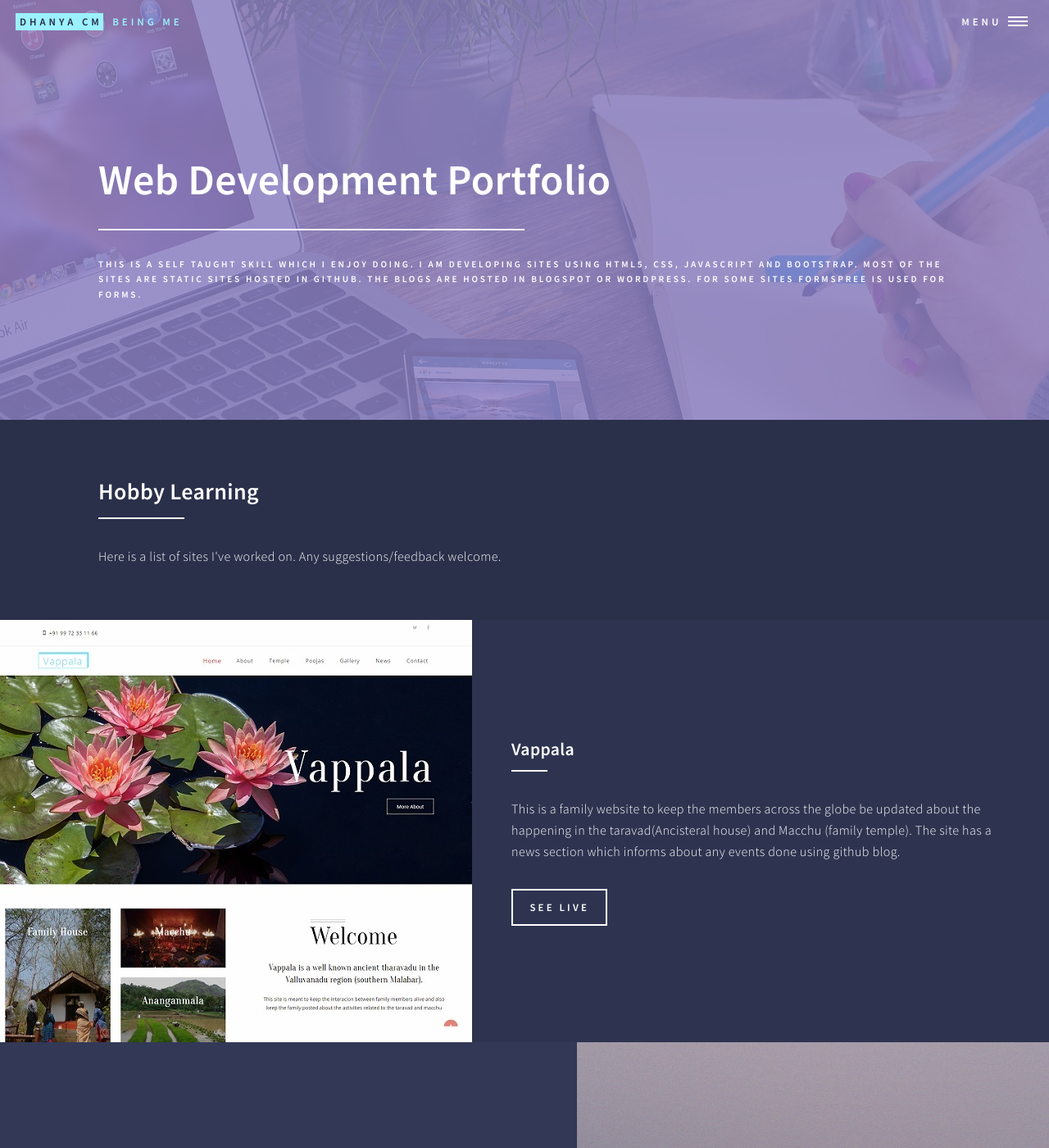
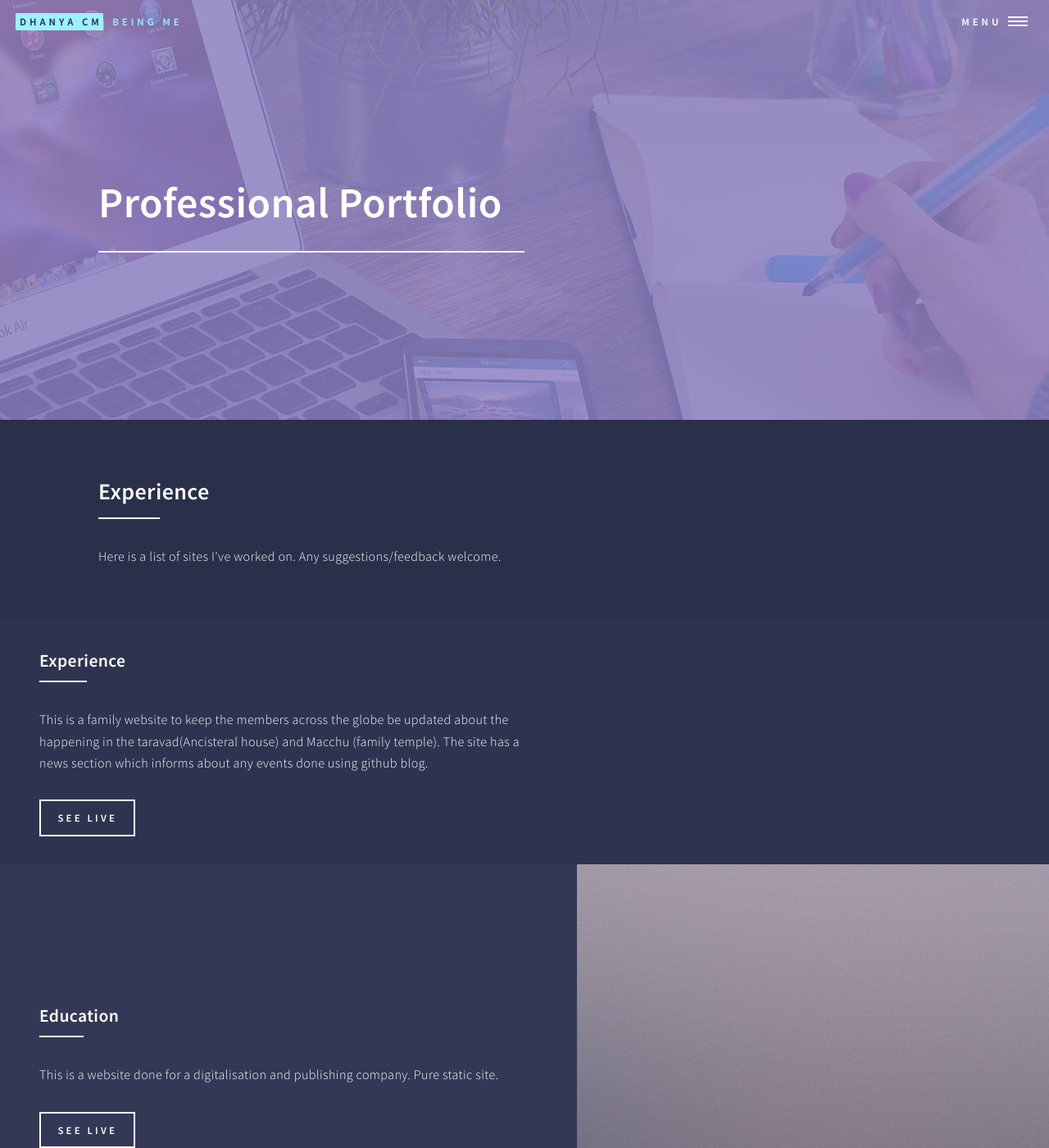
Before and after one commit to dhanyacm/dhanyacm, a Jekyll site: the page built from resume.html, in a window 1280 px wide and 1400 px high. Shown: the whole window at 82% size. Built offline with Jekyll 4.4.1, drawn with Linux system fonts in a browser that asks for light colours; some of the changed text lies outside the part shown.

Commit message:
Update resume.html

```diff
--- a/resume.html
+++ b/resume.html
@@ -14,12 +14,11 @@
 								<img src="images/pic06.jpg" alt="" />
 							</span>
 							<header class="major">
-								<h1>Web Development Portfolio</h1>
+								<h1>Professional Portfolio</h1>
 							</header>
 							<div class="content">
-								<p>This is a self taught skill which I enjoy doing.
-								I am developing sites using HTML5, CSS, javascript and bootstrap. Most of the sites are static sites hosted in Github.
-								The blogs are hosted in blogspot or wordpress. For some sites formspree is used for forms.
+								<p>
+
 								</p>
 							</div>
 						</div>
@@ -33,7 +32,7 @@
 							<section id="one">
 								<div class="inner">
 									<header class="major">
-										<h2>Hobby Learning</h2>
+										<h2>Experience</h2>
 									</header>
 									<p>
 
@@ -45,13 +44,11 @@
 						<!-- Two -->
 							<section id="two" class="spotlights">
 								<section>
-									<a href="https://vappala.com/" class="image" style="overflow: auto;">
-										<img src="images/websites/vappala.jpg" alt="vappala.com" data-position="center center" />
-									</a>
+
 									<div class="content">
 										<div class="inner">
 											<header class="major">
-												<h3>Vappala</h3>
+												<h3>Experience</h3>
 											</header>
 											<p>
 												This is a family website to keep the members across the globe be updated about the happening in the taravad(Ancisteral house) and Macchu (family temple). The site has a news section which informs about any events done using github blog.
@@ -69,7 +66,7 @@
 									<div class="content">
 										<div class="inner">
 											<header class="major">
-												<h3>WriteGenie</h3>
+												<h3>Education</h3>
 											</header>
 											<p>
 												This is a website done for a digitalisation and publishing company. Pure static site.
@@ -116,24 +113,7 @@
 										</div>
 									</div>
 								</section>
-								<section>
-									<a href="https://dhanyacm.com/" class="image">
-										<img src="images/websites/dhanyacm.jpg" alt="" data-position="25% 25%" />
-									</a>
-									<div class="content">
-										<div class="inner">
-											<header class="major">
-												<h3>Dhanya CM</h3>
-											</header>
-											<p>
-												This website is done to consolidate all my scattered interests in one place. Have also integrated my personal blog from blogspot which is running there from 2004.
-											</p>
-											<ul class="actions">
-												<li><a href="https://dhanyacm.com/" class="button" target="_blank" rel="noopener noreferrer">See Live</a></li>
-											</ul>
-										</div>
-									</div>
-								</section>
+
 
 
 								<section>
@@ -154,102 +134,8 @@
 										</div>
 									</div>
 								</section>
-								<!--
-								<section>
-									<a href="https://thesecrettrails.com" class="image">
-										<img src="images/websites/thesecrettrails.jpg" alt="" data-position="25% 25%"  />
-									</a>
-									<div class="content">
-										<div class="inner">
-											<header class="major">
-												<h3>The Secret Trails</h3>
-											</header>
-											<p>
-												A travel website with different travel info
-											</p>
-											<ul class="actions">
-												<li><a href="https://thesecrettrails.com" class="button" target="_blank" rel="noopener noreferrer">See Live</a></li>
-											</ul>
-										</div>
-									</div>
-								</section>
-
-								<section>
-									<a href="https://peacockframes.com" class="image">
-										<img src="images/websites/peacockframes.jpg" alt="" data-position="top center" />
-									</a>
-									<div class="content">
-										<div class="inner">
-											<header class="major">
-												<h3>Peacock Frames</h3>
-											</header>
-											<p>
-												A photography website
-											</p>
-											<ul class="actions">
-												<li><a href="https://peacockframes.com" class="button" target="_blank" rel="noopener noreferrer">See Live</a></li>
-											</ul>
-										</div>
-									</div>
-								</section>
-
-								<section>
-									<a href="https://growmygreens.com" class="image">
-										<img src="images/websites/growmygreens.jpg" alt="" data-position="top center" />
-									</a>
-									<div class="content">
-										<div class="inner">
-											<header class="major">
-												<h3>Grow My Greens</h3>
-											</header>
-											<p>
-												A gardening website
-											</p>
-											<ul class="actions">
-												<li><a href="https://growmygreens.com" class="button" target="_blank" rel="noopener noreferrer">See Live</a></li>
-											</ul>
-										</div>
-									</div>
-								</section> -->
 
 
-								<section>
-									<a href="https://forgottentastes.com" class="image">
-										<img src="images/websites/forgottentastes.jpg" alt="" data-position="top center" />
-									</a>
-									<div class="content">
-										<div class="inner">
-											<header class="major">
-												<h3>Forgotten Tastes</h3>
-											</header>
-											<p>
-												A wordpress based food blogging website to refer the traditional tastes of my home kitchen.
-											</p>
-											<ul class="actions">
-												<li><a href="https://forgottentastes.com" class="button" target="_blank" rel="noopener noreferrer">See Live</a></li>
-											</ul>
-										</div>
-									</div>
-								</section>
-
-								<section>
-									<a href="https://winningearth.com" class="image">
-										<img src="images/websites/winningearth.jpg" alt="" data-position="25% 25%" />
-									</a>
-									<div class="content">
-										<div class="inner">
-											<header class="major">
-												<h3>Winning Earth</h3>
-											</header>
-											<p>
-												A sustainable lifestyle brand. A dream project that I am working on currently. Actual site will come up soon.
-											</p>
-											<ul class="actions">
-												<li><a href="https://winningearth.com/" class="button" target="_blank" rel="noopener noreferrer">See Live</a></li>
-											</ul>
-										</div>
-									</div>
-								</section>
 
 						</section>
 
```
Also changed, not shown: other parts of resume.html (+2 -2 lines).
